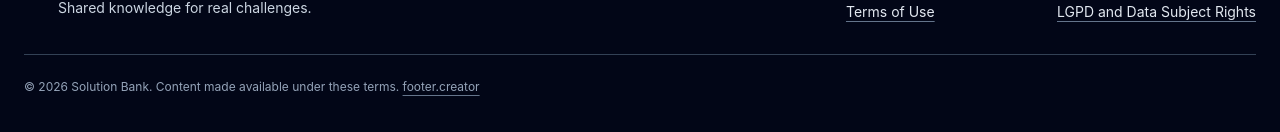
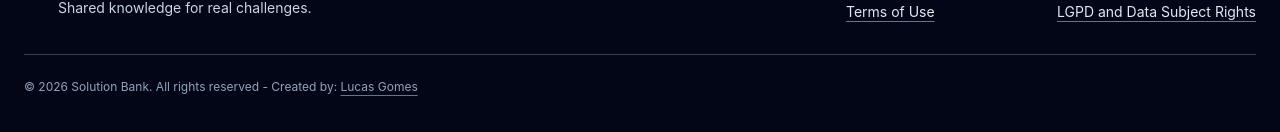
Before and after one commit to Lucasegg/banco-de-solucoes, a React (Vite) app: page / in a window 1280 px wide. Shown: the part 2678-2810 px from the top of the page. Built offline with nearby package versions, Linux system fonts and the light colour scheme; no server answers; the database is empty.

Commit message:
feat: update footer copyright text

```diff
--- a/src/i18n/locales/legal.ts
+++ b/src/i18n/locales/legal.ts
@@ -1,7 +1,7 @@
 export const legalPtBR = {
   'footer.label': 'Rodapé institucional', 'footer.description': 'Conhecimento compartilhado para desafios reais.',
   'footer.contact': 'Fale Conosco', 'footer.privacy': 'Política de Privacidade', 'footer.terms': 'Termos de Uso', 'footer.lgpd': 'LGPD e Direitos do Titular',
-  'footer.copyright': '© {{year}} Banco de Soluções. Conteúdo disponibilizado conforme estes termos.',
+  'footer.copyright': '© {{year}} Banco de Soluções. Todos os direitos Reservados - Criado por:', 'footer.creator': 'Lucas Gomes',
   'legal.updatedLabel': 'Última atualização: 29 de julho de 2026', 'legal.contactLink': 'Envie uma solicitação pelo Fale Conosco', 'legal.anpdLink': 'Acessar o site oficial da ANPD',
   'privacy.title': 'Política de Privacidade', 'privacy.intro': 'Esta política descreve como o Banco de Soluções trata dados pessoais nas funcionalidades atualmente disponíveis.',
   'privacy.data.title': 'Dados tratados', 'privacy.data.body': 'Podemos tratar nome, e-mail, avatar, identificadores de conta e autenticação; dados de perfil; conteúdo, autoria e histórico de publicações; comentários, reações, favoritos, contribuições, denúncias, notificações e registros administrativos. Problemas podem conter localização e imagens informadas pelo usuário.',
@@ -34,7 +34,7 @@ export const legalPtBR = {
 } as const;
 
 export const legalEnUS = {
-  'footer.label': 'Institutional footer', 'footer.description': 'Shared knowledge for real challenges.', 'footer.contact': 'Contact us', 'footer.privacy': 'Privacy Policy', 'footer.terms': 'Terms of Use', 'footer.lgpd': 'LGPD and Data Subject Rights', 'footer.copyright': '© {{year}} Solution Bank. Content made available under these terms.',
+  'footer.label': 'Institutional footer', 'footer.description': 'Shared knowledge for real challenges.', 'footer.contact': 'Contact us', 'footer.privacy': 'Privacy Policy', 'footer.terms': 'Terms of Use', 'footer.lgpd': 'LGPD and Data Subject Rights', 'footer.copyright': '© {{year}} Solution Bank. All rights reserved - Created by:', 'footer.creator': 'Lucas Gomes',
   'legal.updatedLabel': 'Last updated: July 29, 2026', 'legal.contactLink': 'Submit a request through Contact us', 'legal.anpdLink': 'Visit the official ANPD website',
   'privacy.title': 'Privacy Policy', 'privacy.intro': 'This policy describes how Solution Bank processes personal data in the features currently available.',
   'privacy.data.title': 'Data processed', 'privacy.data.body': 'We may process name, email, avatar, account and authentication identifiers; profile data; publication content, authorship and history; comments, reactions, favorites, contributions, reports, notifications and administrative records. Problems may contain location and images provided by users.',
```
